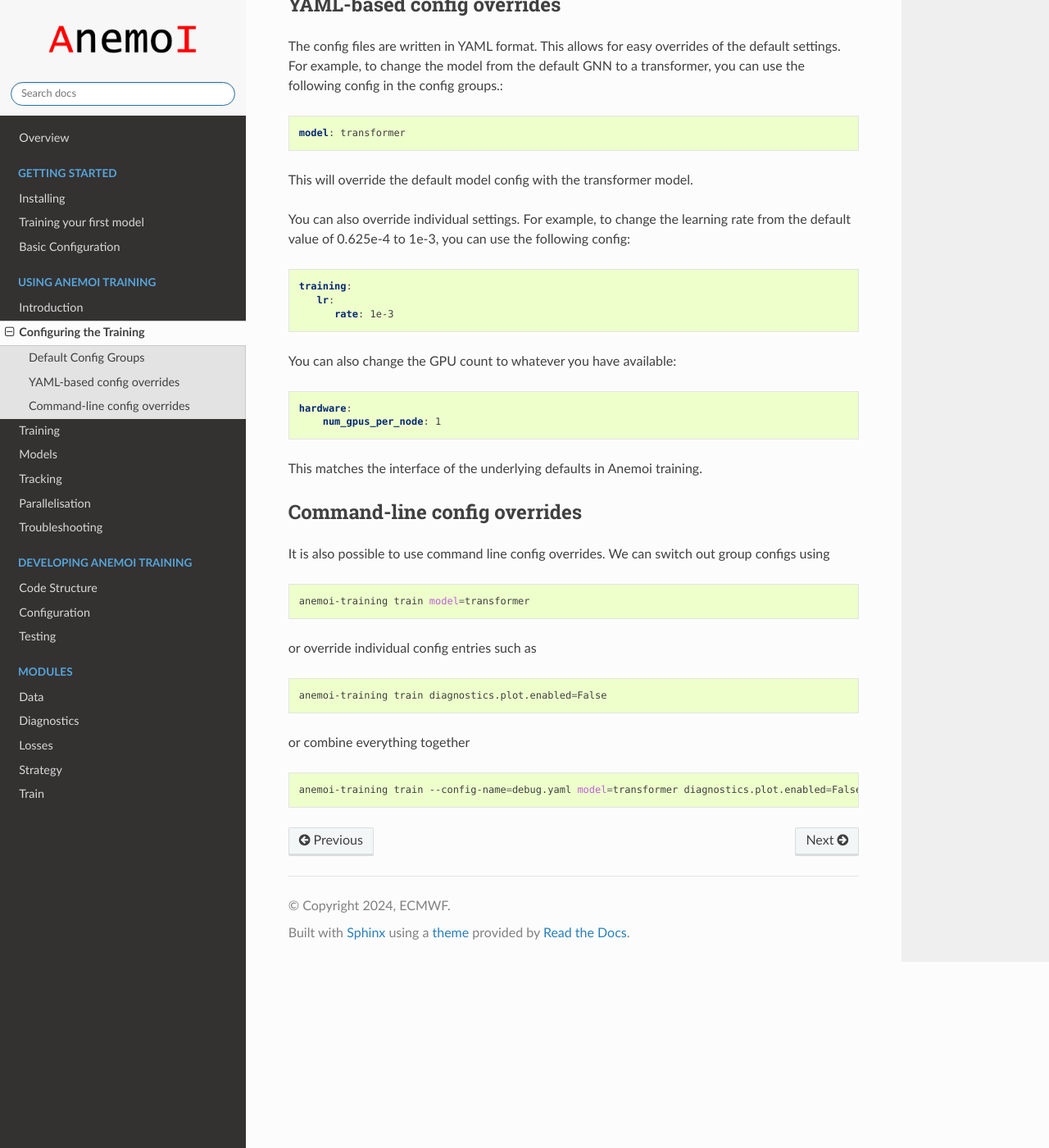
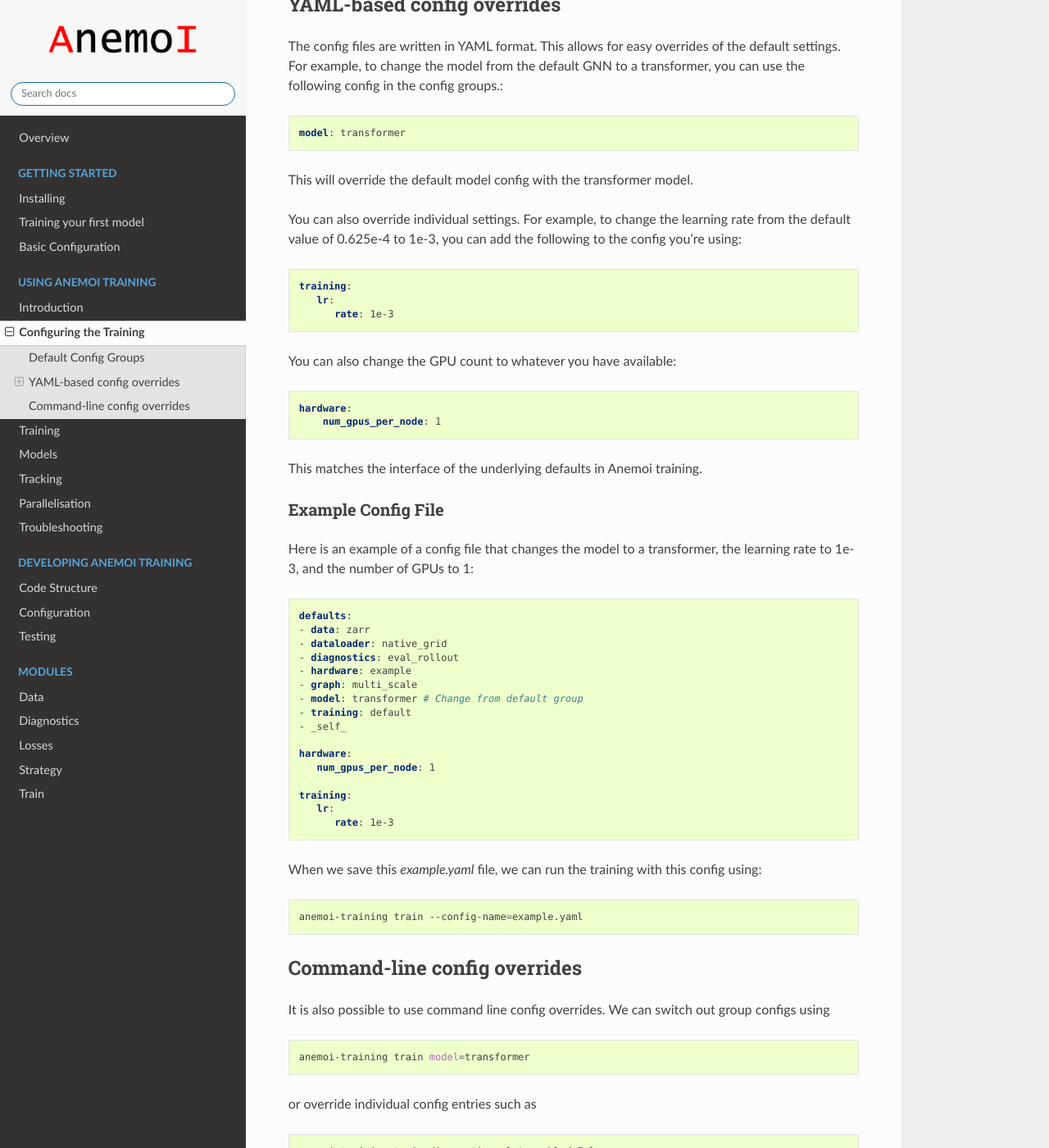
Before and after one commit to ecmwf/anemoi-training, a Sphinx documentation site: the page built from docs/user-guide/configuring.rst, in a window 1280 px wide and 1400 px high, scrolled down 841 px. Shown: the whole window at 82% size. Built offline with Sphinx 7.4.7 and the Read the Docs theme 2.0.0, drawn with Linux system fonts in a browser that asks for light colours; the version number could not be read and is left out.

Commit message:
docs: example config

```diff
--- a/docs/user-guide/configuring.rst
+++ b/docs/user-guide/configuring.rst
@@ -57,8 +57,8 @@ the config groups.:
 This will override the default model config with the transformer model.
 
 You can also override individual settings. For example, to change the
-learning rate from the default value of 0.625e-4 to 1e-3, you can use
-the following config:
+learning rate from the default value of 0.625e-4 to 1e-3, you can add
+the following to the config you're using:
 
 .. code:: yaml
 
@@ -75,6 +75,38 @@ You can also change the GPU count to whatever you have available:
 
 This matches the interface of the underlying defaults in Anemoi
 training.
+
+Example Config File
+===================
+
+Here is an example of a config file that changes the model to a
+transformer, the learning rate to 1e-3, and the number of GPUs to 1:
+
+.. code:: yaml
+
+   defaults:
+   - data: zarr
+   - dataloader: native_grid
+   - diagnostics: eval_rollout
+   - hardware: example
+   - graph: multi_scale
+   - model: transformer # Change from default group
+   - training: default
+   - _self_
+
+   hardware:
+      num_gpus_per_node: 1
+
+   training:
+      lr:
+         rate: 1e-3
+
+When we save this `example.yaml` file, we can run the training with this
+config using:
+
+.. code:: bash
+
+   anemoi-training train --config-name=example.yaml
 
 *******************************
  Command-line config overrides
```
